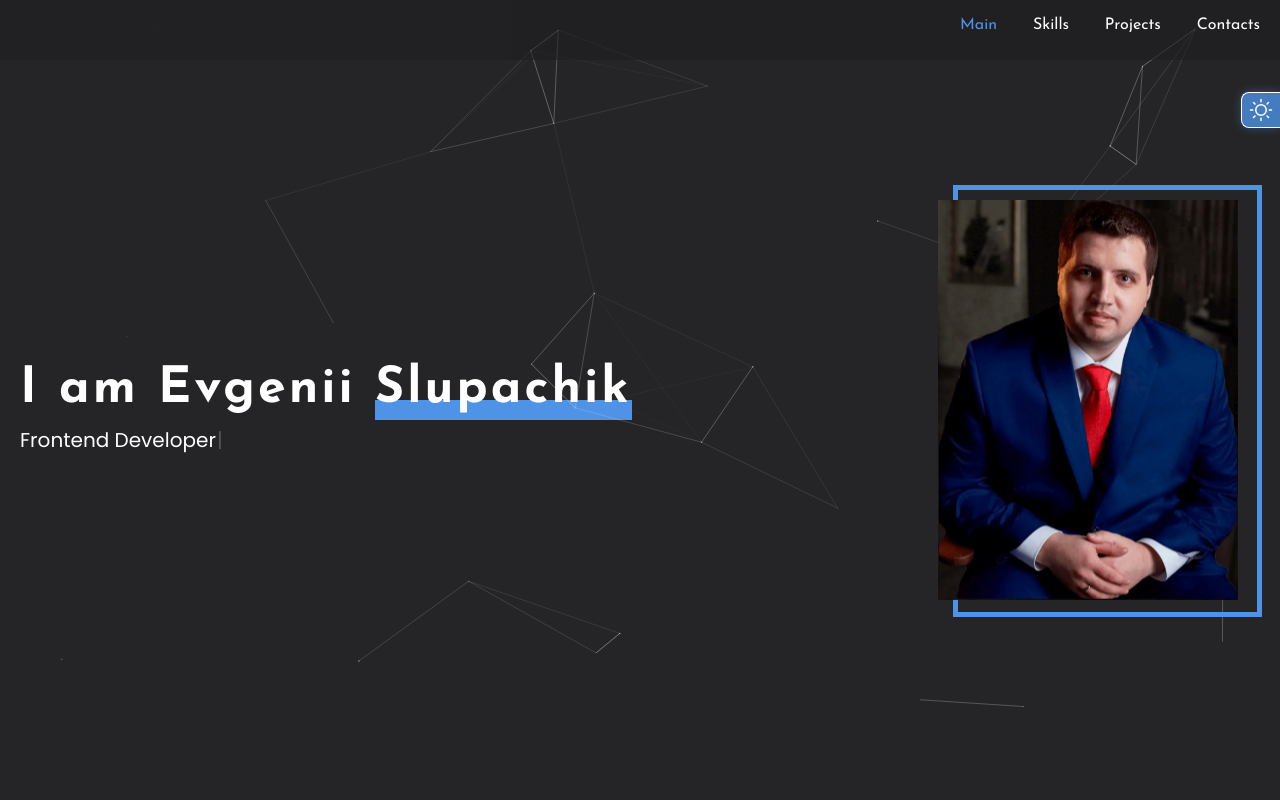
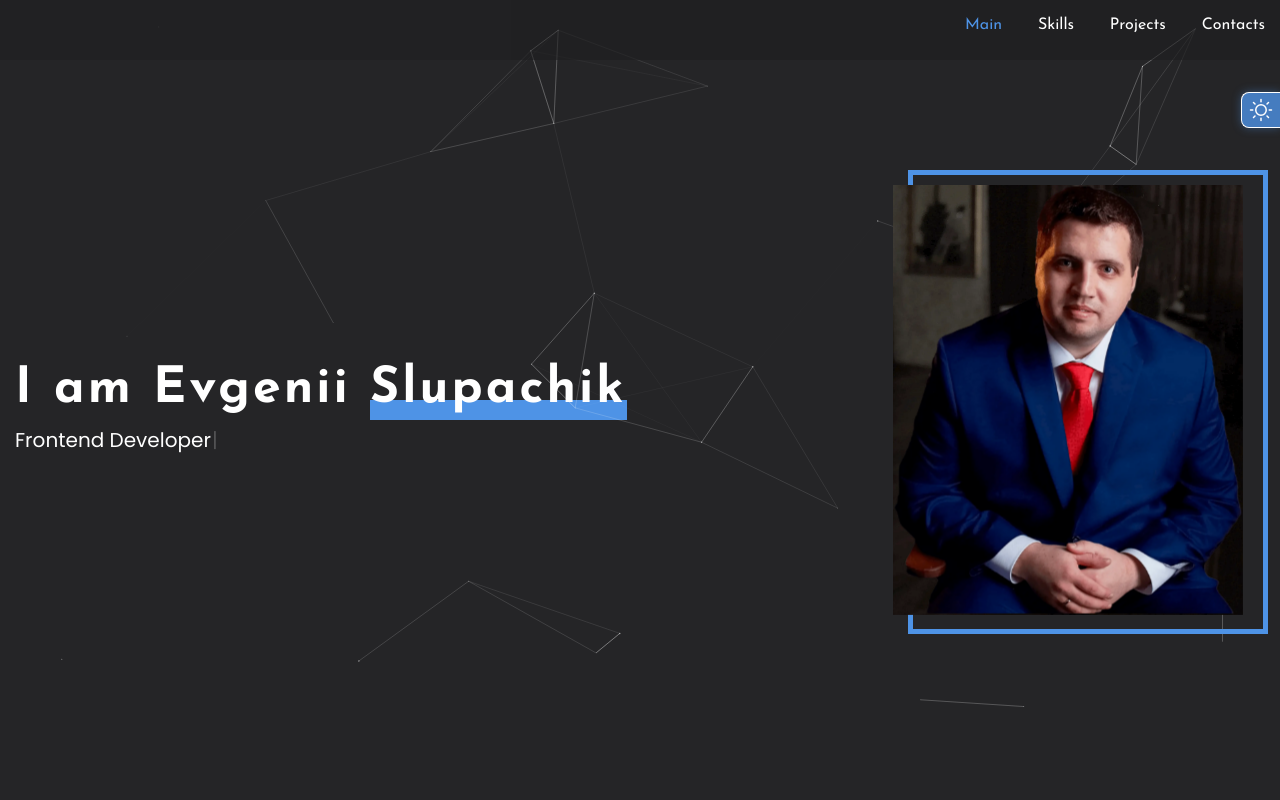
Before and after one commit to MrEvgeniy1989/portfolio, a React (Create React App) app: page / in a window 1280 px wide. Shown: the top 800 px of the page. Built offline with nearby package versions, Linux system fonts and the light colour scheme.

Commit message:
refactor: добавил семантические теги

```diff
--- a/src/common/styles/_tokens.scss
+++ b/src/common/styles/_tokens.scss
@@ -3,7 +3,7 @@
   --header-height: 60px;
 
   /* max-width */
-  --horizontal-padding: 20px;
+  --horizontal-padding: 15px;
   --max-width: 1280px;
 
   /* animation */
--- a/src/common/styles/sass/mixins.scss
+++ b/src/common/styles/sass/mixins.scss
@@ -7,8 +7,6 @@
 
 @mixin container() {
   width: 100%;
-
-  //min-width: calc(320px - (320px / 90 * 10));
   max-width: var(--max-width);
   margin: 0 auto;
   padding: 0 var(--horizontal-padding);
--- a/src/features/footer/Footer.tsx
+++ b/src/features/footer/Footer.tsx
@@ -46,7 +46,7 @@ const footerIcons: FooterIconType[] = [
 
 export const Footer = () => {
   return (
-    <div className={style.footer} id={'contacts'}>
+    <footer className={style.footer} id={'contacts'}>
       <div className={style.container}>
         <Title text={'Evgenii Slupachik'} />
         <div className={style.socialIcons}>
@@ -60,6 +60,6 @@ export const Footer = () => {
         </div>
         <span className={style.copyright}>© 2023 All Rights Reserved.</span>
       </div>
-    </div>
+    </footer>
   )
 }
--- a/src/features/header/Header.module.scss
+++ b/src/features/header/Header.module.scss
@@ -7,7 +7,7 @@
   right: 0;
   left: 0;
 
-
+  width: 100%;
   height: var(--header-height);
 
   background-color: rgb(var(--r-bg-p) var(--g-bg-p) var(--b-bg-p) / 60%);
@@ -21,6 +21,7 @@
 
     display: flex;
     justify-content: flex-end;
+    width: 100%;
     height: 100%;
 
     @media screen and (width <= 480px) {
--- a/src/features/header/nav/Nav.tsx
+++ b/src/features/header/nav/Nav.tsx
@@ -14,7 +14,7 @@ const menuItems = [
 export const Nav = () => {
   return (
     <nav className={s.nav}>
-      <ScrollSpy currentClassName={s.active} items={menuItems.map(item => item.href)} offset={-600}>
+      <ScrollSpy currentClassName={s.active} items={menuItems.map(item => item.href)} offset={-550}>
         {menuItems.map(item => {
           return (
             <LinkScroll className={s.link} key={item.id} offset={-60} smooth to={item.href}>
--- a/src/features/main/Main.module.scss
+++ b/src/features/main/Main.module.scss
@@ -7,8 +7,8 @@
   align-items: center;
   justify-content: center;
 
+  width: 100%;
   height: 100vh;
-  padding: 10px 0;
 
   background-color: var(--background-secondary);
 
@@ -122,11 +122,8 @@
         transform-style: preserve-3d;
         transform: perspective(1000px);
 
-        aspect-ratio: 3 / 4;
-        width: 100%;
-        min-width: 300px;
-        max-width: 20vw;
-        height: 100%;
+        width: 350px;
+        height: 430px;
 
         background-image: url('../../assets/images/mainPhoto/photoBackground.webp');
         background-repeat: no-repeat;
@@ -144,8 +141,8 @@
         position: relative;
         z-index: 1;
 
-        width: 200px;
-        height: 265px;
+        width: 310px;
+        height: 380px;
 
         background-image: url('../../assets/images/mainPhoto/photoBackground.webp');
         background-repeat: no-repeat;
@@ -163,8 +160,4 @@
       flex-direction: column;
     }
   }
-
-  @media screen and (width <= 1230px) {
-    padding: 10px;
-  }
 }
--- a/src/features/main/Main.tsx
+++ b/src/features/main/Main.tsx
@@ -15,11 +15,11 @@ export const Main = () => {
     <div className={style.main} id={'main'}>
       <div className={style.container}>
         <div className={style.greeting}>
-          <span className={style.introducing}>
+          <h2 className={style.introducing}>
             I am Evgenii <span className={style.lastName}>Slupachik</span>
-          </span>
+          </h2>
           <h1 className={style.mainTitle}>
-            <p> Frontend Developer</p>
+            <p>Frontend Developer</p>
             <Typewriter
               options={{
                 autoStart: true,
--- a/src/features/projects/Projects.tsx
+++ b/src/features/projects/Projects.tsx
@@ -38,7 +38,7 @@ const projectsData: ProjectType[] = [
 
 export const Projects = () => {
   return (
-    <div className={s.projectsBlock} id={'projects'}>
+    <section className={s.projectsBlock} id={'projects'}>
       <div className={s.container}>
         <Title text={'Projects'} />
         <div className={s.projects}>
@@ -54,6 +54,6 @@ export const Projects = () => {
           })}
         </div>
       </div>
-    </div>
+    </section>
   )
 }
--- a/src/features/skills/Skills.tsx
+++ b/src/features/skills/Skills.tsx
@@ -34,7 +34,7 @@ const skills: SkillType[] = [
 
 export const Skills = () => {
   return (
-    <div className={style.skillsBlock} id={'skills'}>
+    <section className={style.skillsBlock} id={'skills'}>
       <div className={style.container}>
         <Title text={'Skills'} />
 
@@ -53,6 +53,6 @@ export const Skills = () => {
           </Fade>
         </div>
       </div>
-    </div>
+    </section>
   )
 }
```
